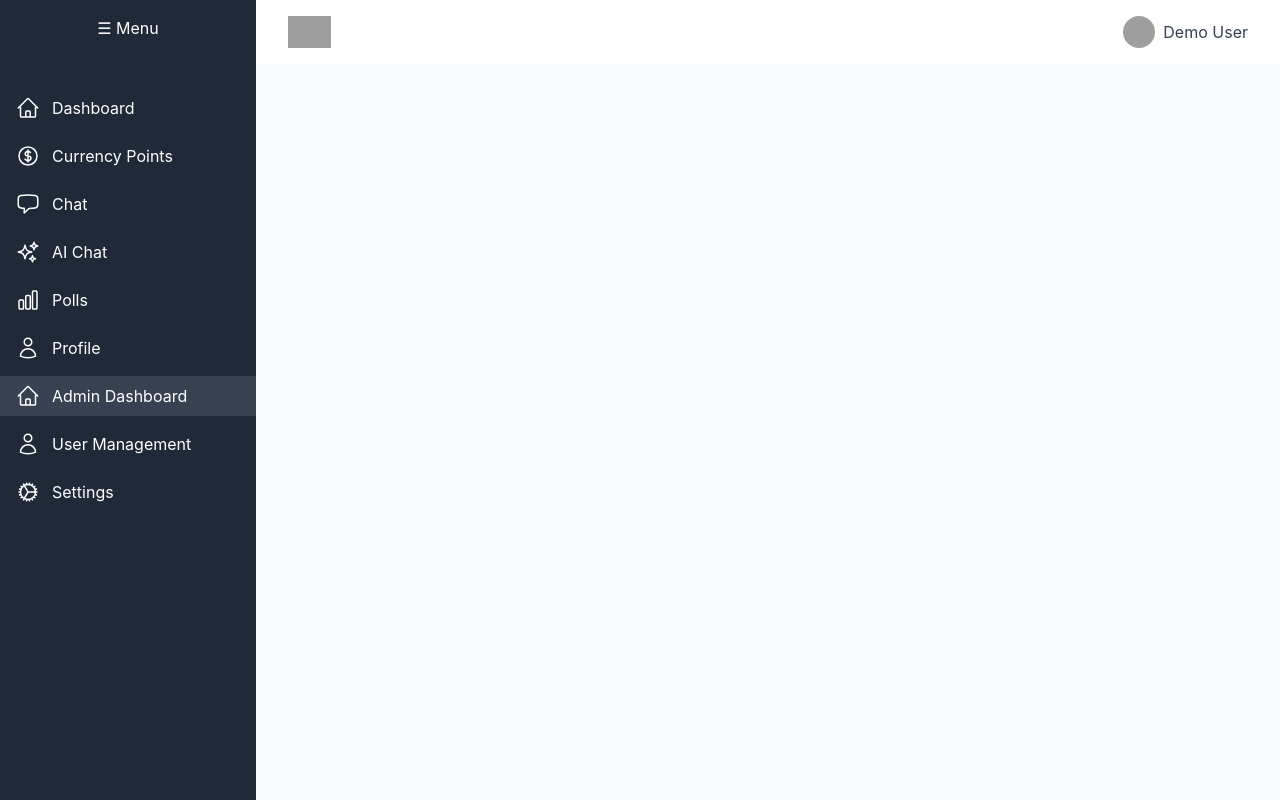
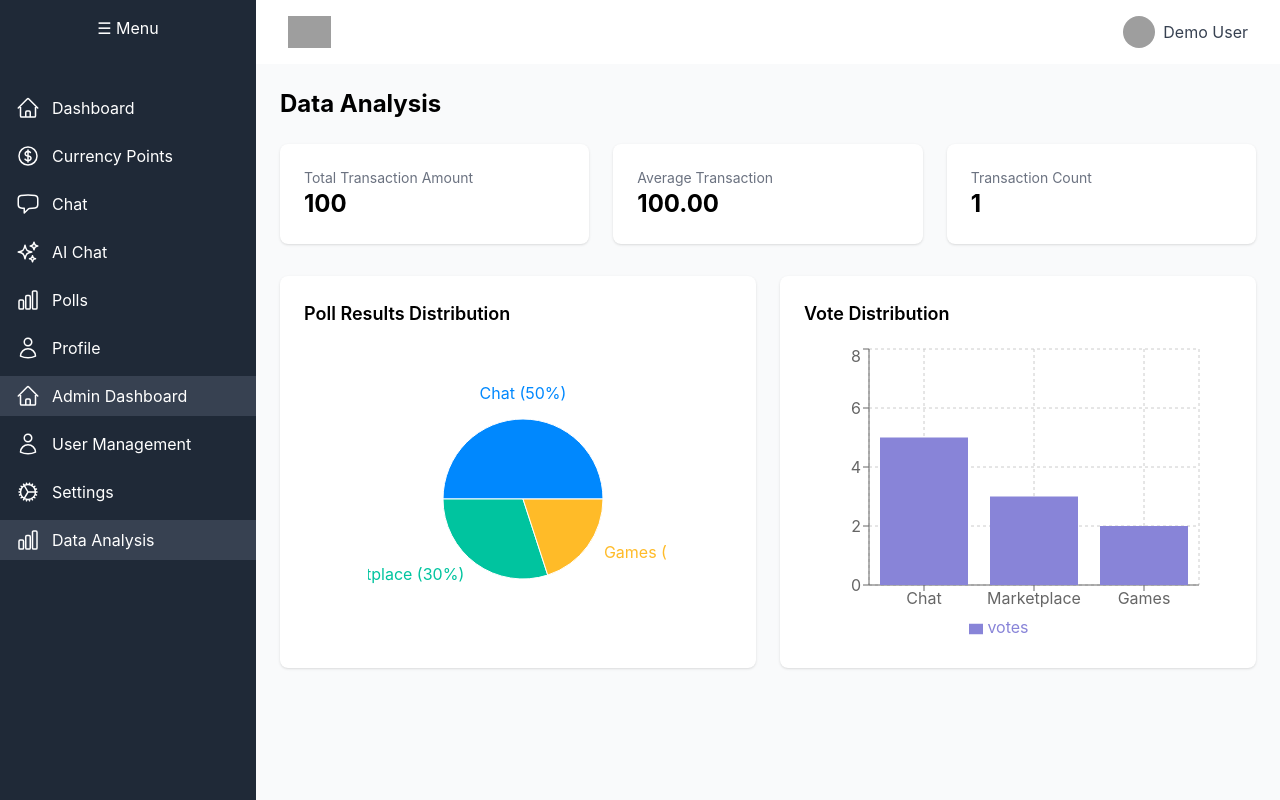
Before and after one commit to NafisRayan/DecentAI, a React (Create React App) app in the folder decentai-frontend/: page /admin/analysis in a window 1280 px wide. Built offline with nearby package versions, Linux system fonts and the light colour scheme; grey boxes are pictures that could not be loaded.

Commit message:
"Added recharts library and DataAnalysis page, updated App.jsx and Sidebar.jsx to include new route and menu item"

```diff
--- a/decentai-frontend/package.json
+++ b/decentai-frontend/package.json
@@ -15,6 +15,7 @@
     "react-icons": "^5.3.0",
     "react-router-dom": "^6.28.0",
     "react-scripts": "5.0.1",
+    "recharts": "^2.13.3",
     "tailwindcss": "^3.4.14",
     "web-vitals": "^2.1.4"
   },
--- a/decentai-frontend/src/App.jsx
+++ b/decentai-frontend/src/App.jsx
@@ -9,6 +9,7 @@ import AdminDashboard from './pages/admin/AdminDashboard';
 import UserManagement from './pages/admin/UserManagement';
 import Settings from './pages/admin/Settings';
 import AIChat from './pages/AIChat';
+import DataAnalysis from './pages/admin/DataAnalysis';
 
 function App() {
   // In a real app, this would come from authentication
@@ -29,6 +30,7 @@ function App() {
           <Route path="/admin" element={<AdminDashboard />} />
           <Route path="/admin/users" element={<UserManagement />} />
           <Route path="/admin/settings" element={<Settings />} />
+          <Route path="/admin/analysis" element={<DataAnalysis />} />
         </Routes>
       </Layout>
     </BrowserRouter>
--- a/decentai-frontend/src/components/Layout/Sidebar.jsx
+++ b/decentai-frontend/src/components/Layout/Sidebar.jsx
@@ -26,6 +26,7 @@ const Sidebar = ({ isAdmin }) => {
     { name: 'Admin Dashboard', icon: HomeIcon, path: '/admin' },
     { name: 'User Management', icon: UserIcon, path: '/admin/users' },
     { name: 'Settings', icon: CogIcon, path: '/admin/settings' },
+    { name: 'Data Analysis', icon: ChartBarIcon, path: '/admin/analysis' },
   ];
 
   return (
--- /dev/null
+++ b/decentai-frontend/src/pages/admin/DataAnalysis.jsx
@@ -0,0 +1,107 @@
+import { useState, useEffect } from 'react';
+import demoData from '../../data/db.json';
+import {
+  BarChart,
+  Bar,
+  XAxis,
+  YAxis,
+  CartesianGrid,
+  Tooltip,
+  Legend,
+  PieChart,
+  Pie,
+  Cell
+} from 'recharts';
+
+function DataAnalysis() {
+  const [pollData, setPollData] = useState([]);
+  const [transactionStats, setTransactionStats] = useState({
+    totalAmount: 0,
+    averageAmount: 0,
+    transactionCount: 0
+  });
+
+  const COLORS = ['#0088FE', '#00C49F', '#FFBB28', '#FF8042'];
+
+  useEffect(() => {
+    // Transform poll data for visualization
+    const formattedPollData = demoData.polls[0].options.map(option => ({
+      name: option,
+      votes: demoData.polls[0].votes[option] || 0
+    }));
+    setPollData(formattedPollData);
+
+    // Calculate transaction statistics
+    const transactions = demoData.transactions;
+    const totalAmount = transactions.reduce((sum, tx) => sum + tx.amount, 0);
+    setTransactionStats({
+      totalAmount,
+      averageAmount: totalAmount / transactions.length,
+      transactionCount: transactions.length
+    });
+  }, []);
+
+  return (
+    <div className="p-6">
+      <h1 className="text-2xl font-bold mb-6">Data Analysis</h1>
+
+      <div className="grid grid-cols-1 md:grid-cols-3 gap-6 mb-8">
+        <div className="bg-white p-6 rounded-lg shadow">
+          <h3 className="text-gray-500 text-sm">Total Transaction Amount</h3>
+          <p className="text-2xl font-bold">{transactionStats.totalAmount}</p>
+        </div>
+
+        <div className="bg-white p-6 rounded-lg shadow">
+          <h3 className="text-gray-500 text-sm">Average Transaction</h3>
+          <p className="text-2xl font-bold">
+            {transactionStats.averageAmount.toFixed(2)}
+          </p>
+        </div>
+
+        <div className="bg-white p-6 rounded-lg shadow">
+          <h3 className="text-gray-500 text-sm">Transaction Count</h3>
+          <p className="text-2xl font-bold">{transactionStats.transactionCount}</p>
+        </div>
+      </div>
+
+      <div className="grid grid-cols-1 md:grid-cols-2 gap-6">
+        <div className="bg-white p-6 rounded-lg shadow">
+          <h2 className="text-lg font-semibold mb-4">Poll Results Distribution</h2>
+          <div className="flex justify-center">
+            <PieChart width={300} height={300}>
+              <Pie
+                data={pollData}
+                cx={150}
+                cy={150}
+                labelLine={false}
+                label={({ name, percent }) => `${name} (${(percent * 100).toFixed(0)}%)`}
+                outerRadius={80}
+                fill="#8884d8"
+                dataKey="votes"
+              >
+                {pollData.map((entry, index) => (
+                  <Cell key={`cell-${index}`} fill={COLORS[index % COLORS.length]} />
+                ))}
+              </Pie>
+              <Tooltip />
+            </PieChart>
+          </div>
+        </div>
+
+        <div className="bg-white p-6 rounded-lg shadow">
+          <h2 className="text-lg font-semibold mb-4">Vote Distribution</h2>
+          <BarChart width={400} height={300} data={pollData}>
+            <CartesianGrid strokeDasharray="3 3" />
+            <XAxis dataKey="name" />
+            <YAxis />
+            <Tooltip />
+            <Legend />
+            <Bar dataKey="votes" fill="#8884d8" />
+          </BarChart>
+        </div>
+      </div>
+    </div>
+  );
+}
+
+export default DataAnalysis;
```
Also changed, not shown: 1 other file (tests, documents, lock files or other folders).
